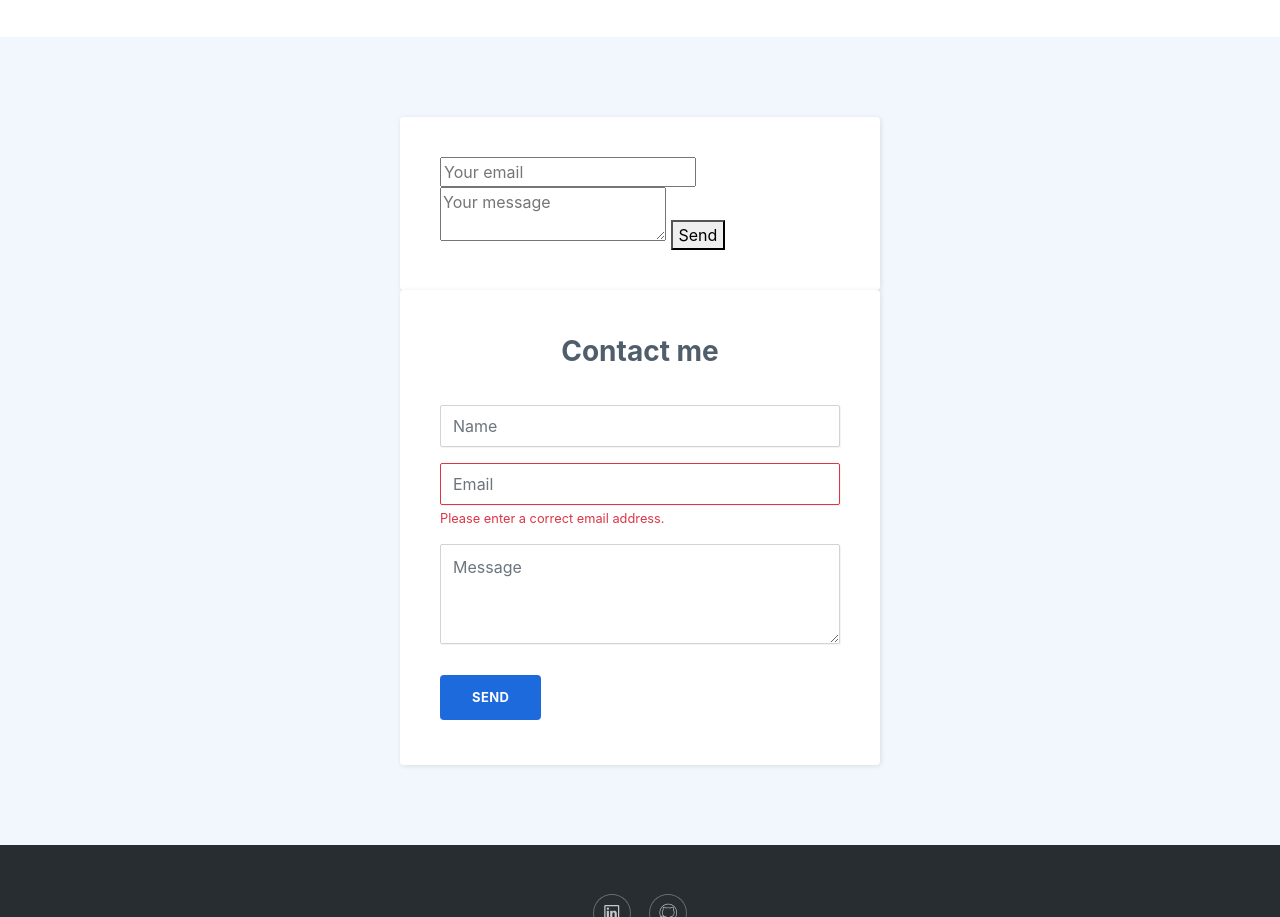
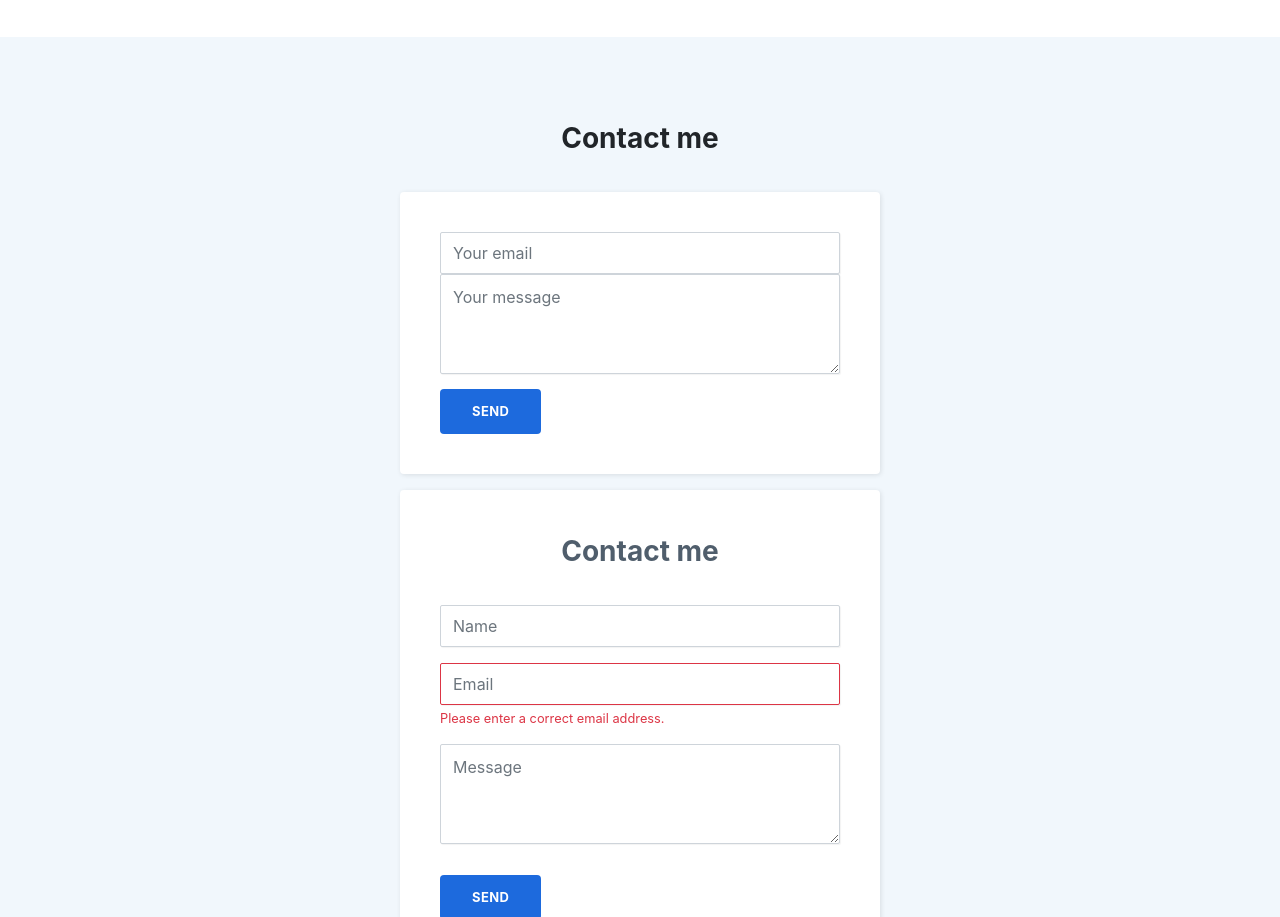
Before and after one commit to adlascio/adlascio.github.io, a plain HTML site: page index.html in a window 1280 px wide. Shown: the part 2043-2960 px from the top of the page. Drawn offline with Linux system fonts and the light colour scheme; files whose address does not match are found by name.

Commit message:
working on form

```diff
--- a/index.html
+++ b/index.html
@@ -99,11 +99,14 @@
         </div>
     </div>
     <div class="contact-clean" id="contact">
-        <form method="POST" action="https://formspree.io/arthur.dilascio@gmail.com">
-            <input type="email" name="email" placeholder="Your email">
-            <textarea name="message" placeholder="Your message"></textarea>
-            <button type="submit">Send</button>
-        </form>
+        <div class="form-group">
+            <h2 class="text-center">Contact me</h2>
+            <form method="POST" action="https://formspree.io/arthur.dilascio@gmail.com">
+                <input class="form-control" type="email" name="email" placeholder="Your email">
+                <textarea class="form-control" rows="14" name="message" placeholder="Your message"></textarea>
+                <button class="btn btn-primary" type="submit">Send</button>
+            </form>
+        </div>
         <form method="POST" action="https://formspree.io/arthur.dilascio@gmail.com">
             <h2 class="text-center">Contact me</h2>
             <div class="form-group">
```
